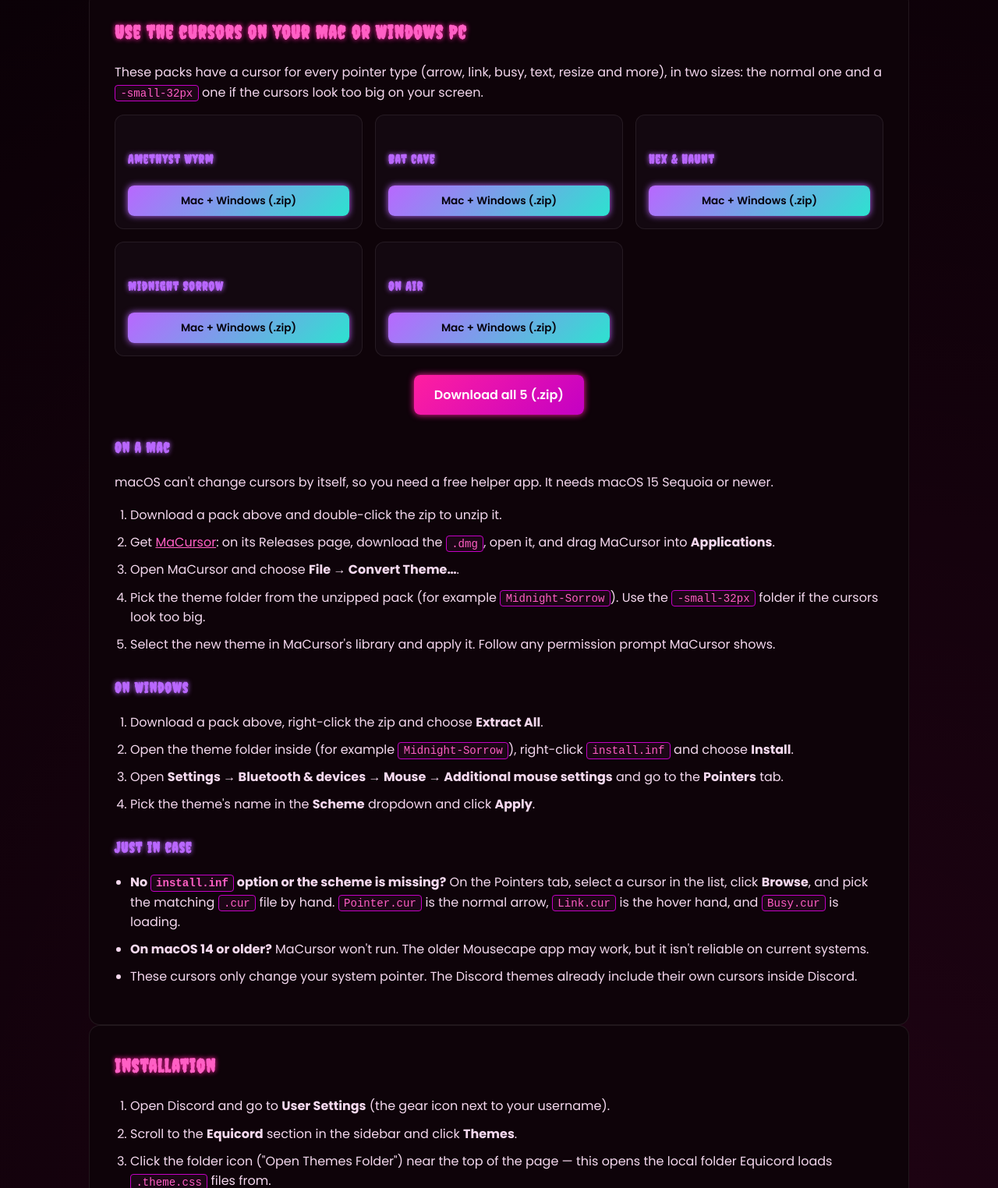
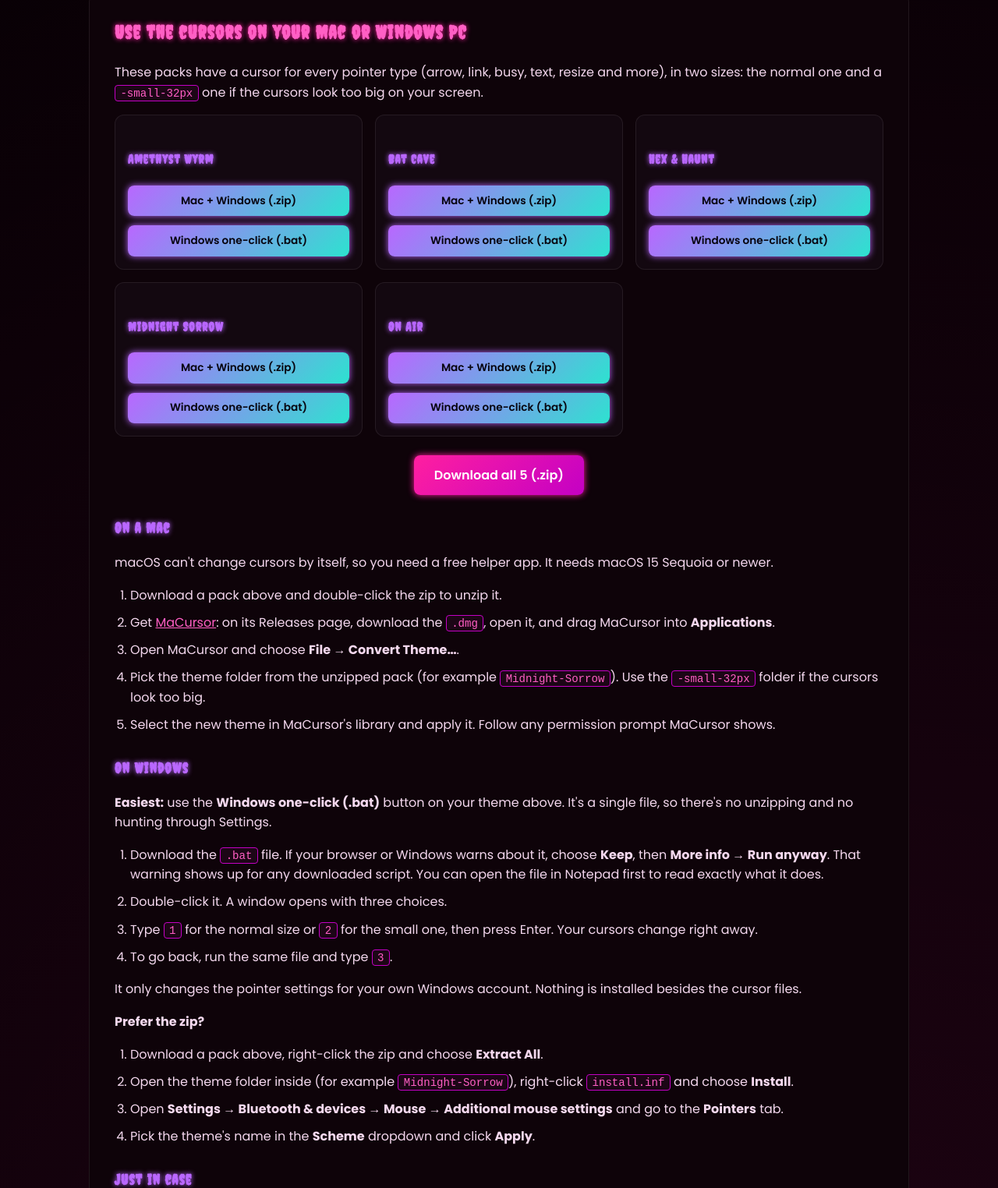
Before and after one commit to ad0rkableg33k/DiscordThemes, a plain HTML site: page index.html in a window 1280 px wide. Shown: the part 3182-4706 px from the top of the page at 78% size. Drawn offline with Linux system fonts and the light colour scheme.

Commit message:
Add one-click Windows cursor installers
A single .bat per theme: double-click, pick a size, cursors apply immediately.
Option 3 restores the Windows default cursors.

Co-Authored-By: Claude Sonnet 5.5 <noreply@anthropic.com>
Claude-Session: https://claude.ai/code/session_01SQwdsnFJX5T2D3Ez9t1dbB

```diff
--- a/index.html
+++ b/index.html
@@ -564,11 +564,11 @@
     <h2>Use the cursors on your Mac or Windows PC</h2>
     <p>These packs have a cursor for every pointer type (arrow, link, busy, text, resize and more), in two sizes: the normal one and a <code>-small-32px</code> one if the cursors look too big on your screen.</p>
     <div class="pack-grid">
-      <div class="pack"><h3>Amethyst Wyrm</h3><a class="btn" href="cursors/mac-windows/amethyst-wyrm-mac-windows.zip" download>Mac + Windows (.zip)</a></div>
-      <div class="pack"><h3>Bat Cave</h3><a class="btn" href="cursors/mac-windows/bat-cave-mac-windows.zip" download>Mac + Windows (.zip)</a></div>
-      <div class="pack"><h3>Hex &amp; Haunt</h3><a class="btn" href="cursors/mac-windows/hex-and-haunt-mac-windows.zip" download>Mac + Windows (.zip)</a></div>
-      <div class="pack"><h3>Midnight Sorrow</h3><a class="btn" href="cursors/mac-windows/midnight-sorrow-mac-windows.zip" download>Mac + Windows (.zip)</a></div>
-      <div class="pack"><h3>On Air</h3><a class="btn" href="cursors/mac-windows/on-air-mac-windows.zip" download>Mac + Windows (.zip)</a></div>
+      <div class="pack"><h3>Amethyst Wyrm</h3><a class="btn" href="cursors/mac-windows/amethyst-wyrm-mac-windows.zip" download>Mac + Windows (.zip)</a><a class="btn" href="cursors/mac-windows/Install-Amethyst-Wyrm-Cursors.bat" download>Windows one-click (.bat)</a></div>
+      <div class="pack"><h3>Bat Cave</h3><a class="btn" href="cursors/mac-windows/bat-cave-mac-windows.zip" download>Mac + Windows (.zip)</a><a class="btn" href="cursors/mac-windows/Install-Bat-Cave-Cursors.bat" download>Windows one-click (.bat)</a></div>
+      <div class="pack"><h3>Hex &amp; Haunt</h3><a class="btn" href="cursors/mac-windows/hex-and-haunt-mac-windows.zip" download>Mac + Windows (.zip)</a><a class="btn" href="cursors/mac-windows/Install-Hex-and-Haunt-Cursors.bat" download>Windows one-click (.bat)</a></div>
+      <div class="pack"><h3>Midnight Sorrow</h3><a class="btn" href="cursors/mac-windows/midnight-sorrow-mac-windows.zip" download>Mac + Windows (.zip)</a><a class="btn" href="cursors/mac-windows/Install-Midnight-Sorrow-Cursors.bat" download>Windows one-click (.bat)</a></div>
+      <div class="pack"><h3>On Air</h3><a class="btn" href="cursors/mac-windows/on-air-mac-windows.zip" download>Mac + Windows (.zip)</a><a class="btn" href="cursors/mac-windows/Install-On-Air-Cursors.bat" download>Windows one-click (.bat)</a></div>
     </div>
     <div class="pack-all">
       <a class="btn" href="cursors/mac-windows/all-mac-windows-packs.zip" download>Download all 5 (.zip)</a>
@@ -585,6 +585,15 @@
     </ol>
 
     <h3>On Windows</h3>
+    <p><strong>Easiest:</strong> use the <strong>Windows one-click (.bat)</strong> button on your theme above. It's a single file, so there's no unzipping and no hunting through Settings.</p>
+    <ol>
+      <li>Download the <code>.bat</code> file. If your browser or Windows warns about it, choose <strong>Keep</strong>, then <strong>More info &rarr; Run anyway</strong>. That warning shows up for any downloaded script. You can open the file in Notepad first to read exactly what it does.</li>
+      <li>Double-click it. A window opens with three choices.</li>
+      <li>Type <code>1</code> for the normal size or <code>2</code> for the small one, then press Enter. Your cursors change right away.</li>
+      <li>To go back, run the same file and type <code>3</code>.</li>
+    </ol>
+    <p>It only changes the pointer settings for your own Windows account. Nothing is installed besides the cursor files.</p>
+    <p><strong>Prefer the zip?</strong></p>
     <ol>
       <li>Download a pack above, right-click the zip and choose <strong>Extract All</strong>.</li>
       <li>Open the theme folder inside (for example <code>Midnight-Sorrow</code>), right-click <code>install.inf</code> and choose <strong>Install</strong>.</li>
```
Also changed, not shown: 6 other files.
